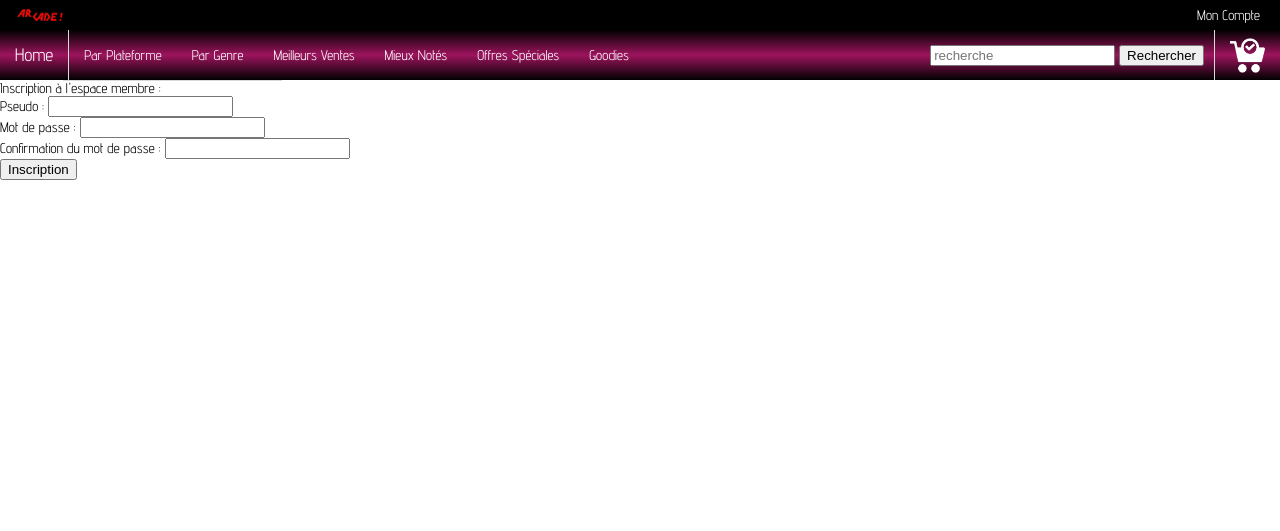
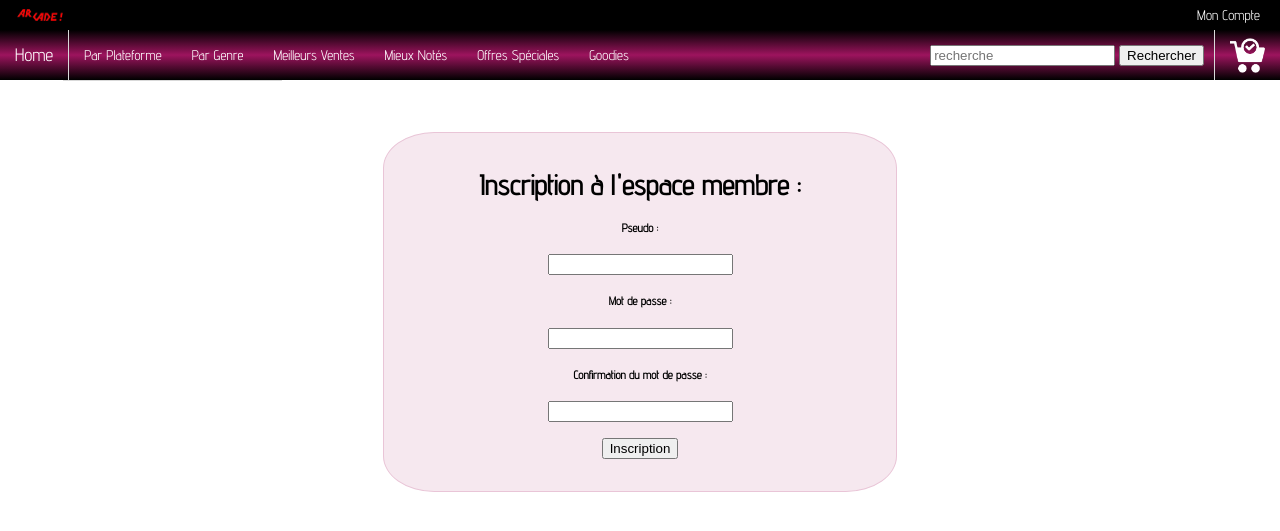
Before and after one commit to SarahBen22/E-commerce, a PHP site: template views/inscription.php in a window 1280 px wide. Shown: the top 531 px of the page. Run offline with PHP 8.4, Linux system fonts and the light colour scheme; the template is opened without the code that fills it, so the values that code supplies are empty.

Commit message:
modif abdour

```diff
--- a/deco.css
+++ b/deco.css
@@ -177,3 +177,14 @@ a.moncompte:hover {
 	left: 160px;
 
 }
+.forme{
+	text-align: center;
+	margin-top: 8%;
+	border: 1px solid rgba(233, 197, 215, 1);
+	width: 40%;
+	margin-right:auto;
+	margin-left: auto;
+	background-color:rgba(233, 197, 215, 0.4);
+	border-radius: 10%;
+
+}
--- a/views/inscription.php
+++ b/views/inscription.php
@@ -3,12 +3,15 @@ require_once "views/navbar.php";
 
 
 ?>
-Inscription à l'espace membre :<br />
-<form action="./inscription" method="post">
-Pseudo : <input type="text" name="pseudo" value="<?php if (isset($_POST['pseudo'])) echo htmlentities(trim($_POST['pseudo'])); ?>"><br />
-Mot de passe : <input type="password" name="mdp" value="<?php if (isset($_POST['mdp'])) echo htmlentities(trim($_POST['mdp'])); ?>"><br />
-Confirmation du mot de passe : <input type="password" name="mdp_confirm" value="<?php if (isset($_POST['mdp_confirm'])) echo htmlentities(trim($_POST['mdp_confirm'])); ?>"><br />
-<input type="submit" name="inscription" value="Inscription">
+<form class="forme" action="./inscription" method="post">
+
+<br />
+<h1>Inscription à l'espace membre :</h1>
+<h5>Pseudo :</h5> <input type="text" name="pseudo" value="<?php if (isset($_POST['pseudo'])) echo htmlentities(trim($_POST['pseudo'])); ?>">
+<h5>Mot de passe :</h5> <input type="password" name="mdp" value="<?php if (isset($_POST['mdp'])) echo htmlentities(trim($_POST['mdp'])); ?>">
+<h5>Confirmation du mot de passe :</h5> <input type="password" name="mdp_confirm" value="<?php if (isset($_POST['mdp_confirm'])) echo htmlentities(trim($_POST['mdp_confirm'])); ?>"><br />
+<br /><input type="submit" name="inscription" value="Inscription"><br /><br /><br />
+
 </form>
 <?php
 if (isset($erreur)) echo '<br />',$erreur;// != différent
--- a/views/layout.php
+++ b/views/layout.php
@@ -3,6 +3,7 @@
   <head>
     <meta charset="utf-8">
     <link rel="stylesheet" href="deco.css">
+
     <script src="jquery-3.3.1.min.js"></script>
     <title>Site e-commerce</title>
   </head>
```
Also changed, not shown: controllers/profil.php (added), 8 other files.
